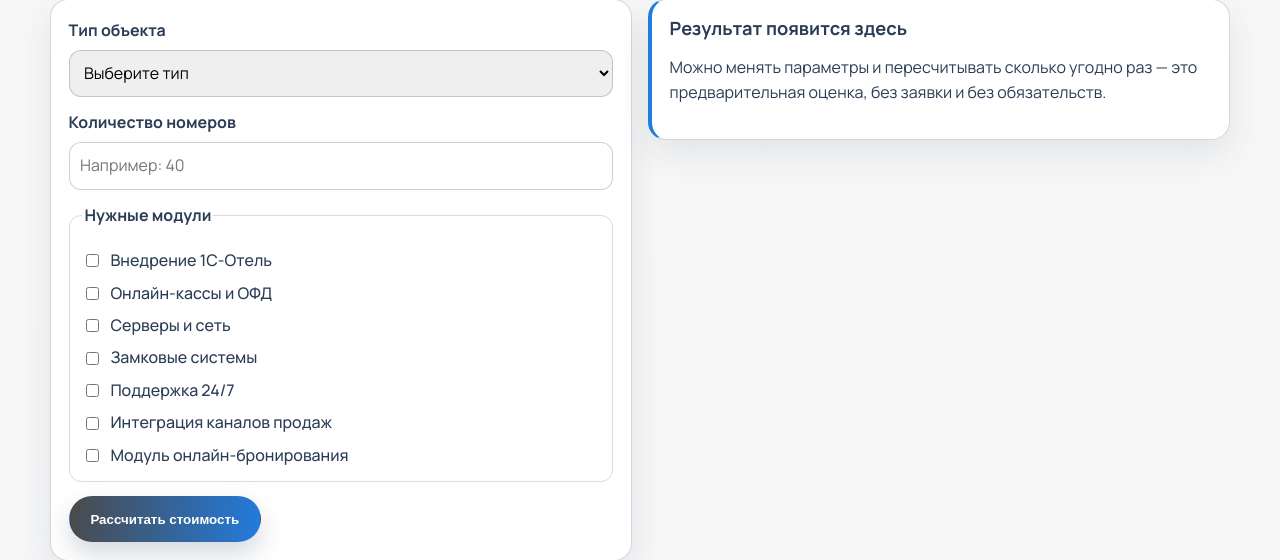
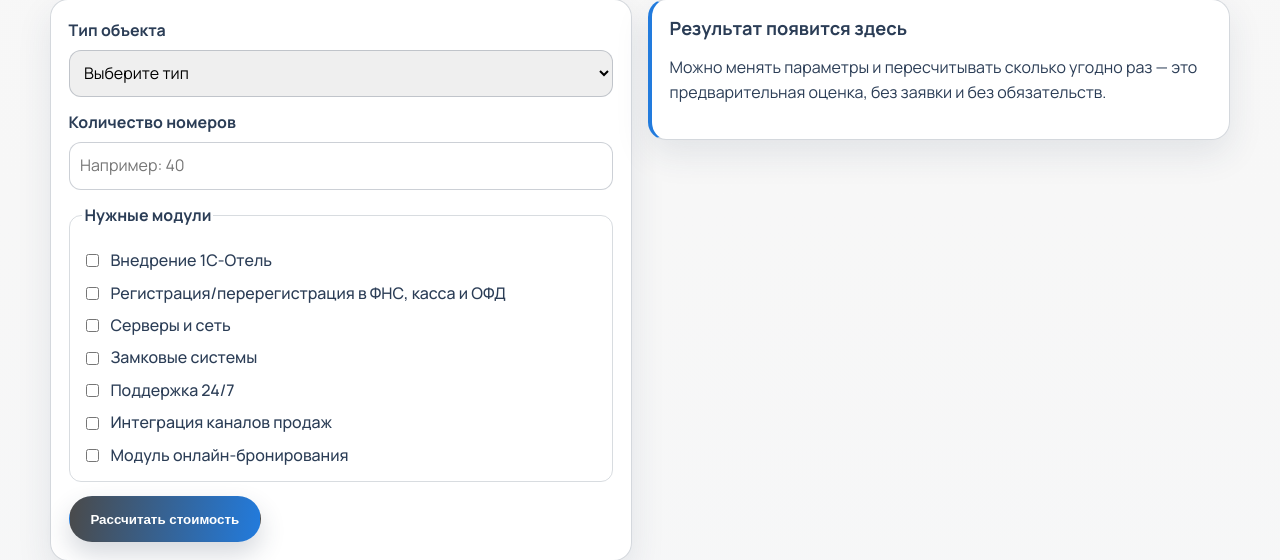
Before and after one commit to 1997-LeVoN-2020/texbiz, a Flask app: template src/templates/pages/index.html in a window 1280 px wide. Shown: the part 5197-5757 px from the top of the page. Run offline with Flask 3, Linux system fonts and the light colour scheme; the template is opened without the code that fills it, so the values that code supplies are empty; some web fonts are replaced.

Commit message:
Clarify budget quiz kkt module label
"Онлайн-кассы и ОФД" -> "Регистрация/перерегистрация в ФНС, касса и ОФД"
to spell out that FNS (re)registration is part of this module.

```diff
--- a/src/templates/pages/index.html
+++ b/src/templates/pages/index.html
@@ -346,7 +346,7 @@
             <fieldset>
               <legend>Нужные модули</legend>
               <label><input type="checkbox" name="modules" value="1c"> Внедрение 1С-Отель</label>
-              <label><input type="checkbox" name="modules" value="kkt"> Онлайн-кассы и ОФД</label>
+              <label><input type="checkbox" name="modules" value="kkt"> Регистрация/перерегистрация в ФНС, касса и ОФД</label>
               <label><input type="checkbox" name="modules" value="srv"> Серверы и сеть</label>
               <label><input type="checkbox" name="modules" value="lock"> Замковые системы</label>
               <label><input type="checkbox" name="modules" value="ops"> Поддержка 24/7</label>
```
